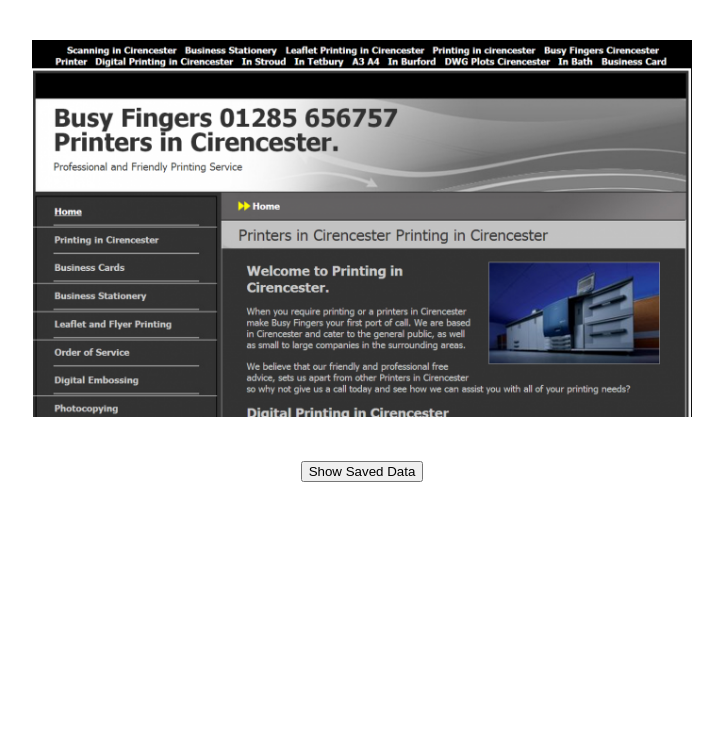
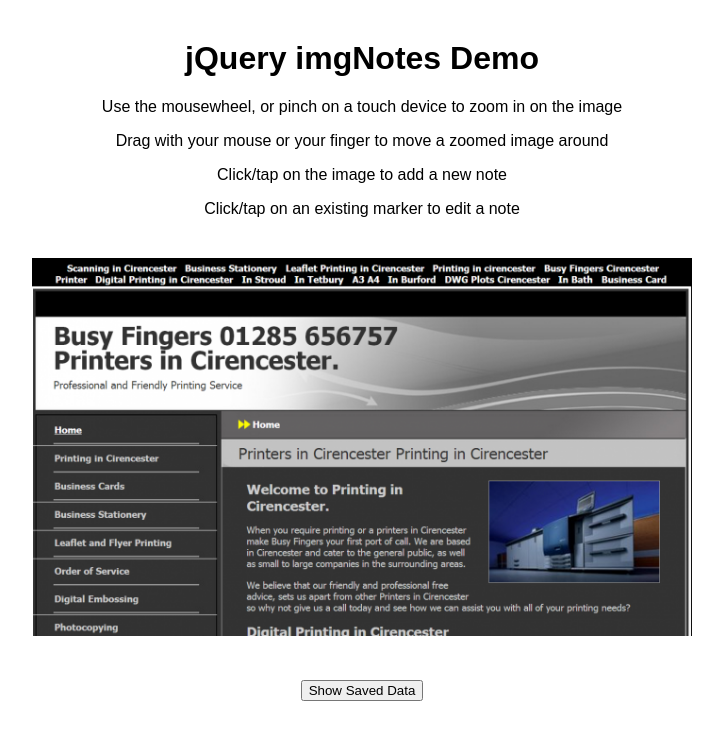
Before and after one commit to matt-bailey/imgnotes-demo, a website: page index.html in a window 1280 px wide. Shown: the whole page, without its empty margins (278-1001 px from the left). Drawn offline with nearby package versions, Linux system fonts and the light colour scheme; some packages are replaced by stand-ins of ours; a script that the page names is missing.

Commit message:
Added notes to demo page

```diff
--- a/index.html
+++ b/index.html
@@ -31,6 +31,8 @@
 			text-align: center;
 			margin: 0;
 		}
+
+		.intro { margin-bottom: 40px; }
 
 		.imgnotes {
 			max-width: 700px;
@@ -86,6 +88,13 @@
 </head>
 <body>
 <div class="imgnotes">
+	<div class="intro">
+		<h1>jQuery imgNotes Demo</h1>
+		<p>Use the mousewheel, or pinch on a touch device to zoom in on the image</p>
+		<p>Drag with your mouse or your finger to move a zoomed image around</p>
+		<p>Click/tap on the image to add a new note</p>
+		<p>Click/tap on an existing marker to edit a note</p>
+	</div>
 	<div class="imgnotes__img-wrapper">
 		<img class="imgnotes__img" src="image/SetWidth700-Busy-Fingers-Larger-Screen-Shot.png">
 	</div>
```
